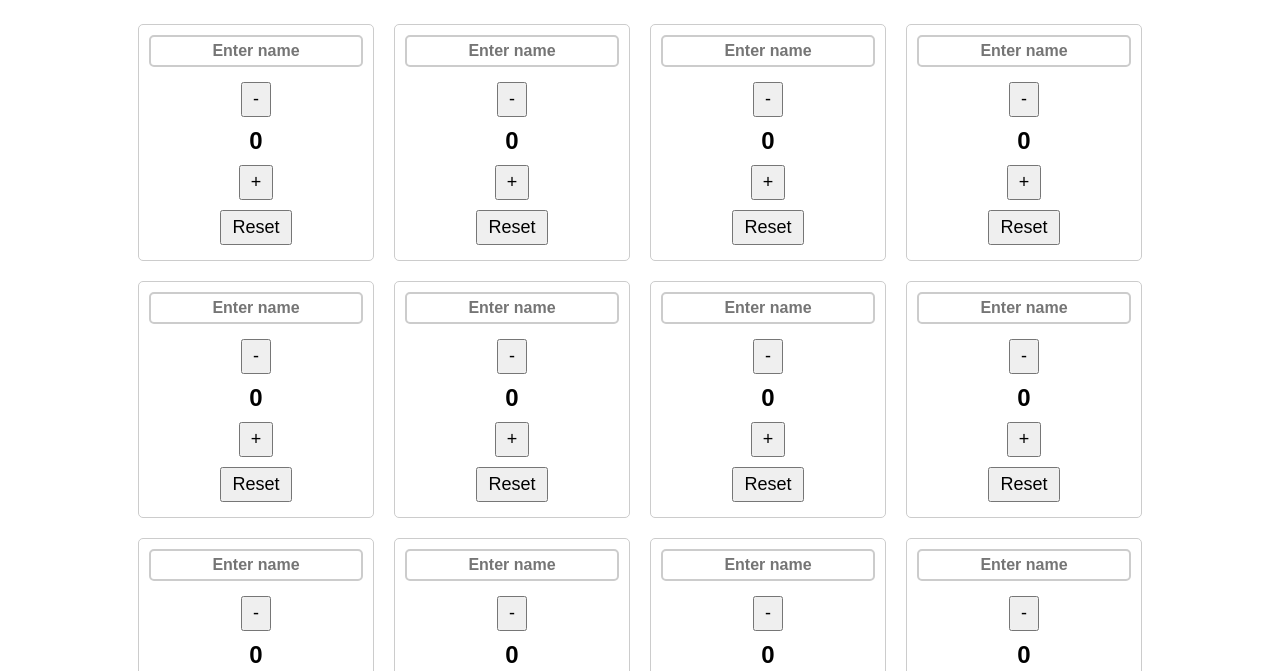
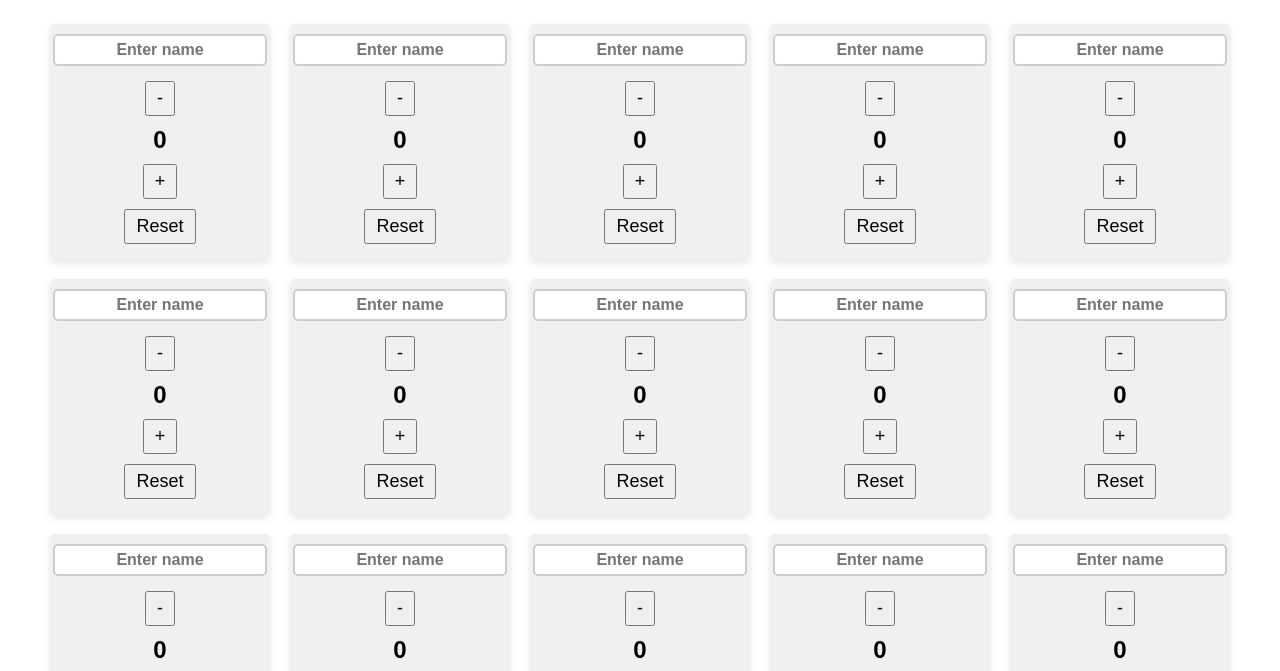
Before and after one commit to Malay21/report, a plain HTML site: page index.html in a window 1280 px wide. Shown: the part 93-764 px from the top of the page. Drawn offline with Linux system fonts and the light colour scheme.

Commit message:
Update styles.css

```diff
--- a/styles.css
+++ b/styles.css
@@ -15,15 +15,65 @@ body {
     justify-content: center;
   }
 
+/* Add this CSS to styles.css */
 .counter {
+  position: relative;
   display: flex;
   flex-direction: column;
   align-items: center;
   margin: 10px;
   padding: 10px;
-    border: 1px solid #ccc;
+  width: 200px;
+  background-color: #f0f0f0;
   border-radius: 5px;
+  box-shadow: 0 4px 8px rgba(0, 0, 0, 0.1);
+  transition: transform 0.3s ease, box-shadow 0.3s ease;
 }
+
+.counter:hover {
+  transform: translateZ(20px);
+  box-shadow: 0 8px 16px rgba(0, 0, 0, 0.2), 0 0 16px rgba(134, 42, 255, 0.582); /* Added glow effect to the box-shadow on hover */
+}
+
+
+/* New style for glare or shadow effect */
+.counter::before {
+  content: "";
+  position: absolute;
+  top: -2px;
+  left: -2px;
+  right: -2px;
+  bottom: -2px;
+  background-color: #ffffff;
+  border-radius: 5px;
+  z-index: -1;
+  opacity: 0;
+  transition: opacity 0.3s ease;
+}
+
+.counter:hover::before {
+  opacity: 1;
+}
+
+/* New style for the glow effect */
+.counter::after {
+  content: "";
+  position: absolute;
+  top: -4px;
+  left: -4px;
+  right: -4px;
+  bottom: -4px;
+  border-radius: 8px;
+  border: 2px solid rgb(133, 133, 133); /* Orange glow color */
+  opacity: 0;
+  z-index: -1;
+  transition: opacity 0.3s ease;
+}
+
+.counter:hover::after {
+  opacity: 1;
+}
+
 
   input {
     margin-bottom: 10px;
```
Lines whose indentation alone changed are shown as unchanged.
